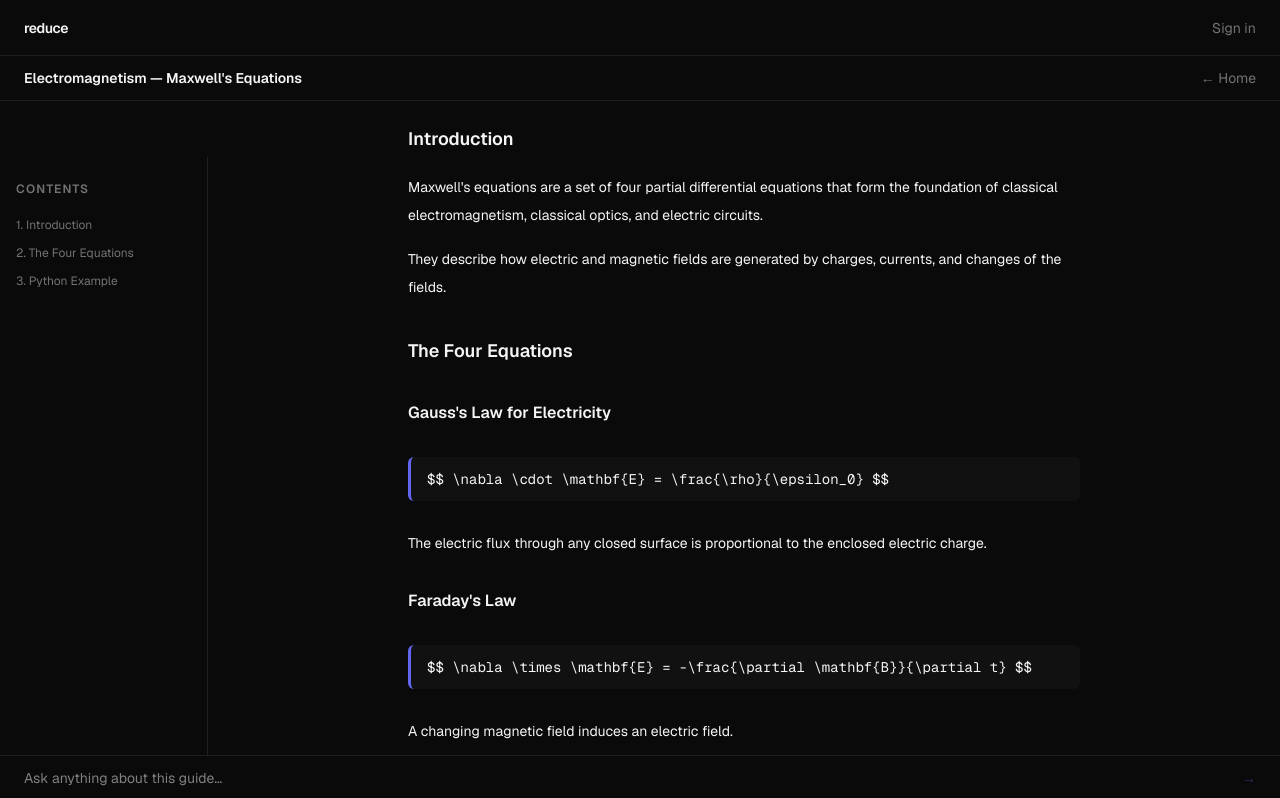
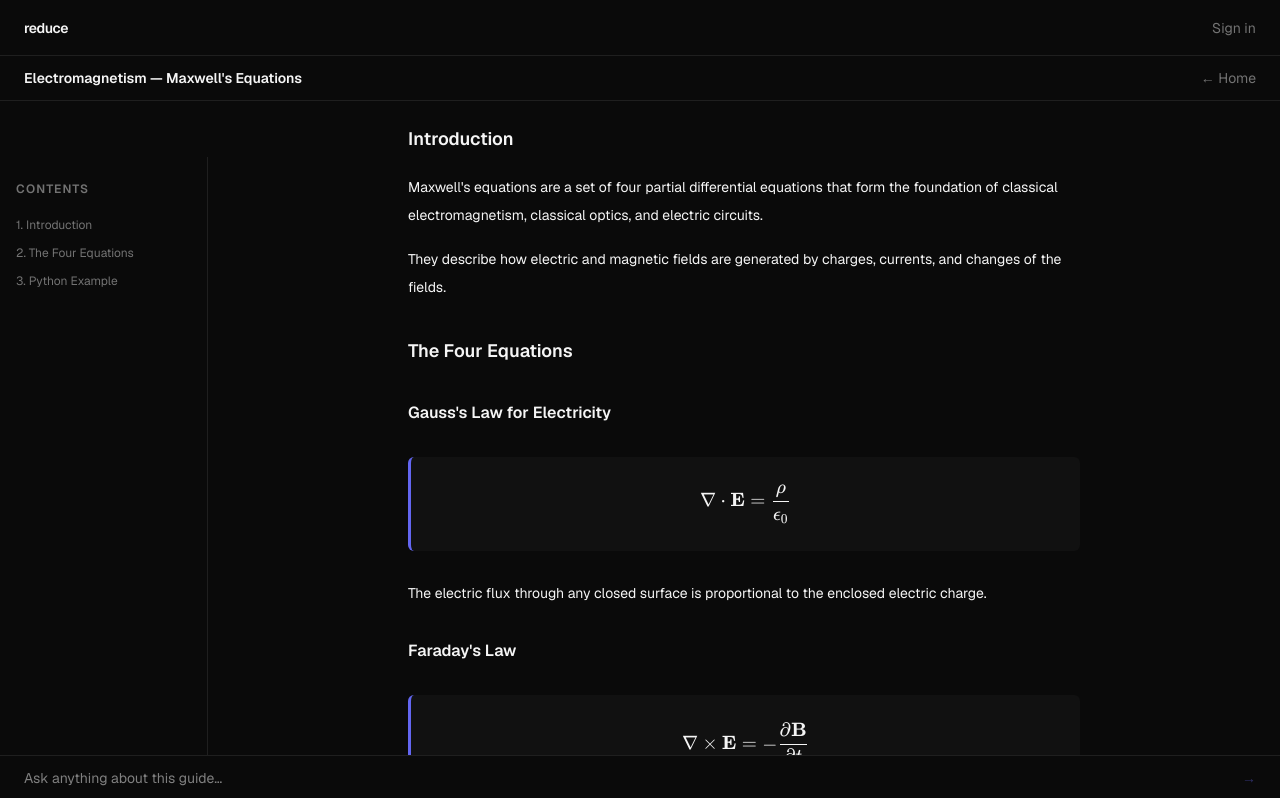
Before and after one commit to jx4e/reduce, a Next.js app: page /guide/1 in a window 1280 px wide. Shown: the top 798 px of the page. Built offline with nearby package versions, Linux system fonts and the light colour scheme.

Commit message:
feat: render LaTeX formulas with KaTeX

```diff
--- a/app/layout.tsx
+++ b/app/layout.tsx
@@ -2,6 +2,7 @@ import type { Metadata } from 'next'
 import { Geist, Geist_Mono } from 'next/font/google'
 import Navbar from '@/components/Navbar'
 import './globals.css'
+import 'katex/dist/katex.min.css'
 
 const geistSans = Geist({
   variable: '--font-geist-sans',
--- a/components/GuideElement.tsx
+++ b/components/GuideElement.tsx
@@ -1,6 +1,7 @@
 'use client'
 
 import { useState, useRef } from 'react'
+import katex from 'katex'
 import type { ContentElement } from '@/types/guide'
 
 interface GuideElementProps {
@@ -108,12 +109,7 @@ function ElementContent({ element }: { element: ContentElement }) {
     case 'paragraph':
       return <p className="text-sm leading-7" style={{ color: 'var(--foreground)' }}>{element.content}</p>
     case 'formula':
-      return (
-        <div className="my-3 rounded-md px-4 py-3 font-mono text-sm"
-             style={{ background: 'var(--surface)', borderLeft: '3px solid var(--accent)', color: 'var(--foreground)' }}>
-          $$ {element.content} $$
-        </div>
-      )
+      return <FormulaBlock content={element.content} />
     case 'code':
       return (
         <pre className="my-3 overflow-x-auto rounded-md px-4 py-3 text-sm"
@@ -123,3 +119,19 @@ function ElementContent({ element }: { element: ContentElement }) {
       )
   }
 }
+
+function FormulaBlock({ content }: { content: string }) {
+  let html: string
+  try {
+    html = katex.renderToString(content, { displayMode: true, throwOnError: false })
+  } catch {
+    html = content
+  }
+  return (
+    <div
+      className="my-3 overflow-x-auto rounded-md px-4 py-3"
+      style={{ background: 'var(--surface)', borderLeft: '3px solid var(--accent)' }}
+      dangerouslySetInnerHTML={{ __html: html }}
+    />
+  )
+}
--- a/package.json
+++ b/package.json
@@ -11,6 +11,7 @@
     "test:watch": "jest --watch"
   },
   "dependencies": {
+    "katex": "^0.16.45",
     "next": "16.2.2",
     "react": "19.2.4",
     "react-dom": "19.2.4"
@@ -22,6 +23,7 @@
     "@testing-library/react": "^16.3.2",
     "@testing-library/user-event": "^14.6.1",
     "@types/jest": "^30.0.0",
+    "@types/katex": "^0.16.8",
     "@types/node": "^20",
     "@types/react": "^19",
     "@types/react-dom": "^19",
```
Also changed, not shown: 1 other file (tests, documents, lock files or other folders).
